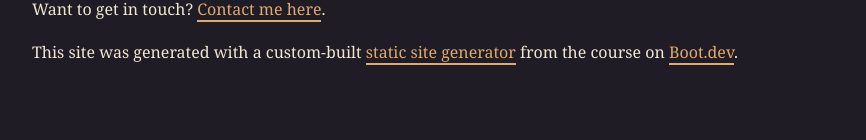
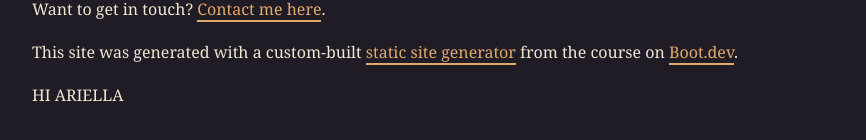
Before and after one commit to Metakmed/Static-Site-Project, a plain HTML site: page docs/index.html in a window 1280 px wide. Shown: the part 1454-1594 px from the top of the page, without its empty margins (208-1074 px from the left). Before the commit the page ends 1556 px from the top, so only its background shows below. Drawn offline with Linux system fonts and the light colour scheme.

Commit message:
Updated website main page content

```diff
--- a/docs/index.html
+++ b/docs/index.html
@@ -11,6 +11,6 @@
     <article><div><h1>Tolkien Fan Club</h1><p><img src="/Static-Site-Project/images/tolkien.png" alt="JRR Tolkien sitting"></img></p><p>Here's the deal, <b>I like Tolkien</b>.</p><blockquote>"I am in fact a Hobbit in all but size."  -- J.R.R. Tolkien</blockquote><h2>Blog posts</h2><ul><li><a href="/Static-Site-Project/blog/glorfindel">Why Glorfindel is More Impressive than Legolas</a></li><li><a href="/Static-Site-Project/blog/tom">Why Tom Bombadil Was a Mistake</a></li><li><a href="/Static-Site-Project/blog/majesty">The Unparalleled Majesty of "The Lord of the Rings"</a></li></ul><h2>Reasons I like Tolkien</h2><ul><li>You can spend years studying the legendarium and still not understand its depths</li><li>It can be enjoyed by children and adults alike</li><li>Disney <i>didn't ruin it</i> (okay, but Amazon might have)</li><li>It created an entirely new genre of fantasy</li></ul><h2>My favorite characters (in order)</h2><ol><li>Gandalf</li><li>Bilbo</li><li>Sam</li><li>Glorfindel</li><li>Galadriel</li><li>Elrond</li><li>Thorin</li><li>Sauron</li><li>Aragorn</li></ol><p>Here's what <code>elflang</code> looks like (the perfect coding language):</p><pre><code>func main(){
     fmt.Println("Aiya, Ambar!")
 }
-</code></pre><p>Want to get in touch? <a href="/Static-Site-Project/contact">Contact me here</a>.</p><p>This site was generated with a custom-built <a href="https://www.boot.dev/courses/build-static-site-generator-python">static site generator</a> from the course on <a href="https://www.boot.dev">Boot.dev</a>.</p></div></article>
+</code></pre><p>Want to get in touch? <a href="/Static-Site-Project/contact">Contact me here</a>.</p><p>This site was generated with a custom-built <a href="https://www.boot.dev/courses/build-static-site-generator-python">static site generator</a> from the course on <a href="https://www.boot.dev">Boot.dev</a>.</p><p>HI ARIELLA</p></div></article>
   </body>
 </html>
```
Also changed, not shown: 1 other file.
